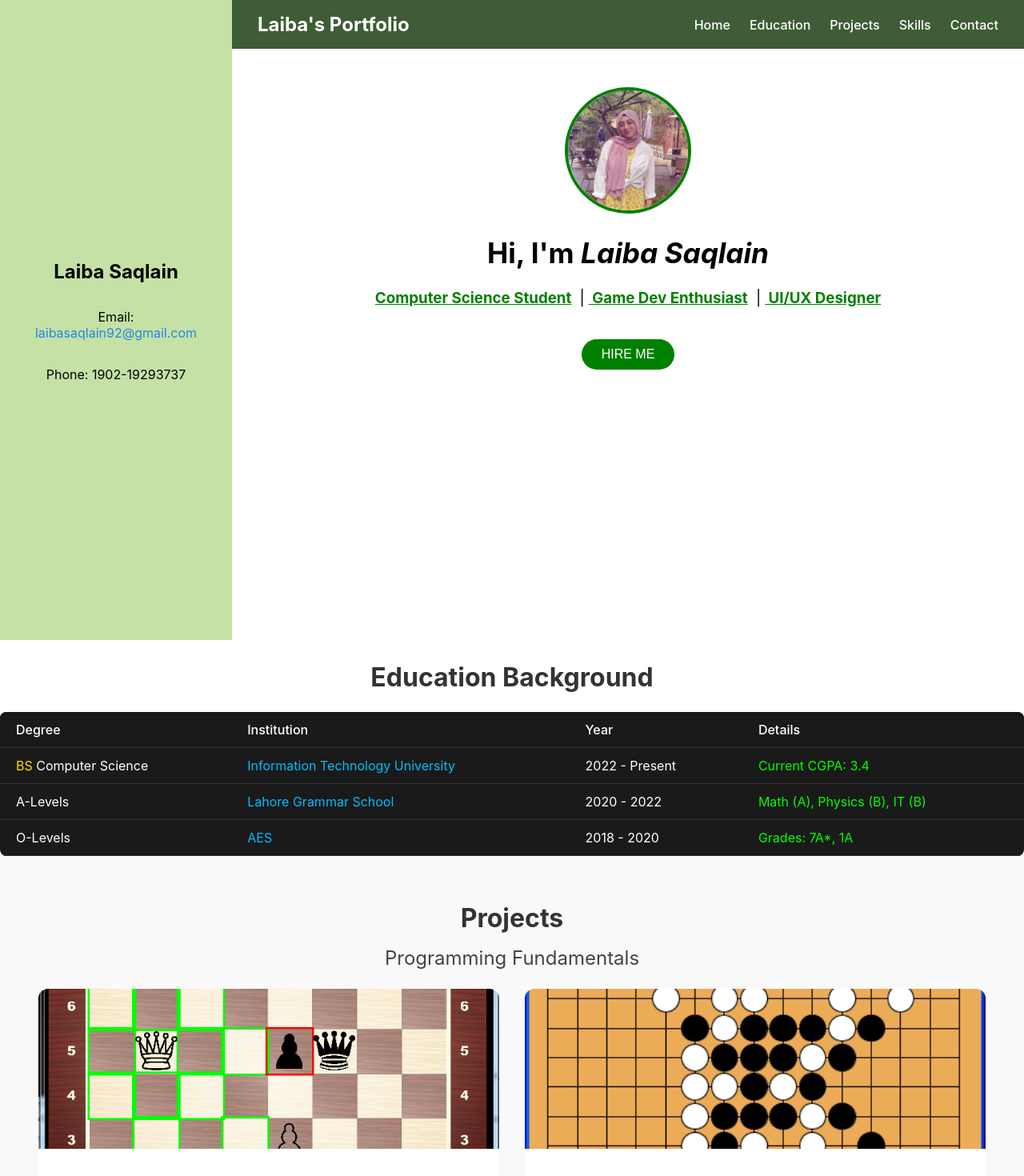
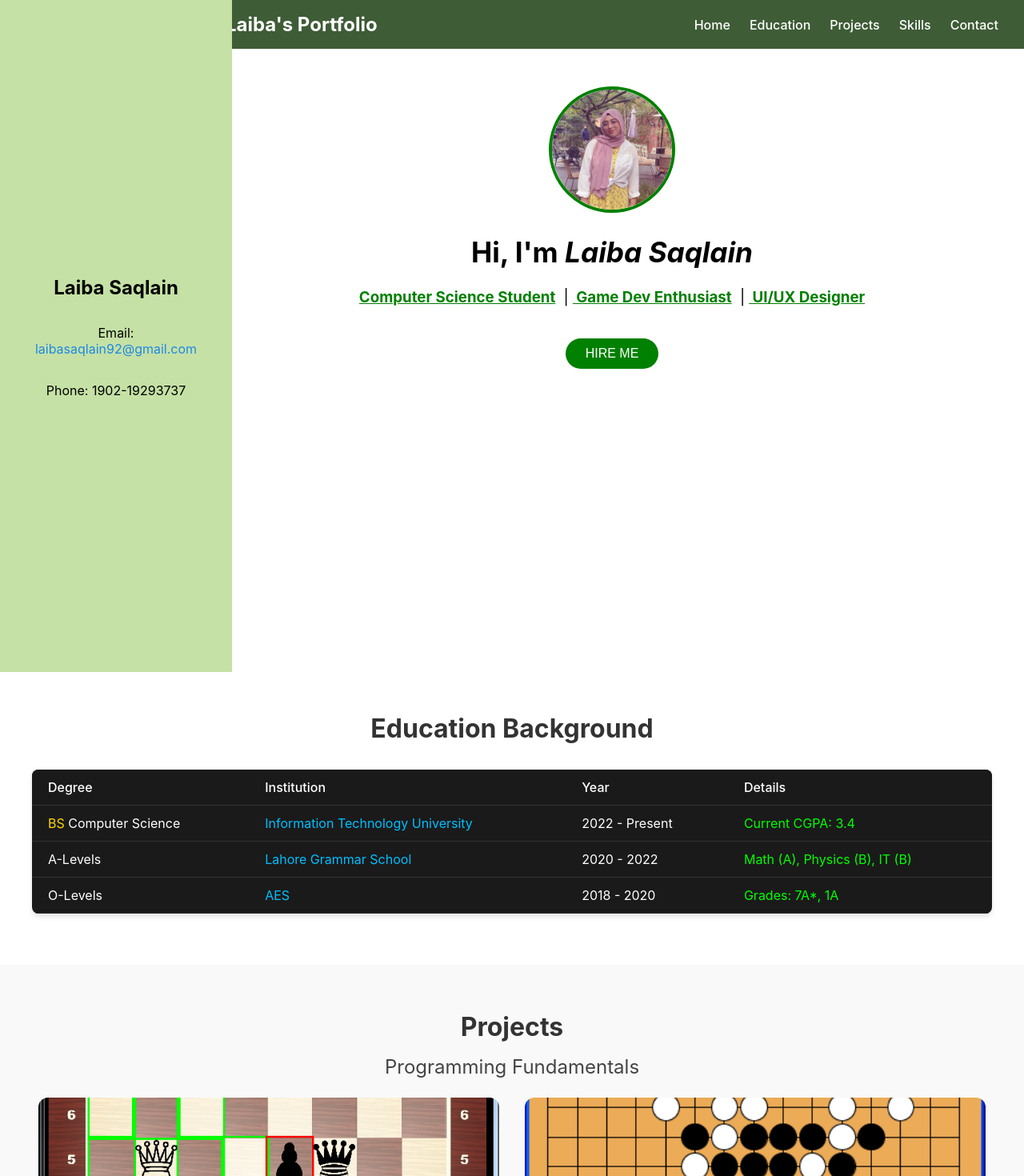
Before and after one commit to laibaaa21/React-Portfolio-2025, a React (Create React App) app: page / in a window 1280 px wide. Shown: the top 1470 px of the page at 80% size. Built offline with nearby package versions, Linux system fonts and the light colour scheme.

Commit message:
Added margin to education section and Made the sidebar fixed on desktop

```diff
--- a/src/components/Education/Education.css
+++ b/src/components/Education/Education.css
@@ -1,3 +1,17 @@
+#education {
+  padding: 4rem 2rem;
+  background-color: #ffffff;
+  max-width: 1200px;
+  margin: 0 auto;
+}
+
+.education-heading {
+  font-size: 2rem;
+  color: #333;
+  margin-bottom: 2rem;
+  text-align: center;
+}
+
 .education-table {
   width: 100%;
   border-collapse: collapse;
@@ -5,6 +19,7 @@
   color: white;
   border-radius: 8px;
   overflow: hidden;
+  box-shadow: 0 4px 6px rgba(0, 0, 0, 0.1);
 }
 
 .education-table th,
@@ -21,13 +36,6 @@
 
 .education-table tr:hover {
   background-color: #2a2a2a;
-}
-
-.education-heading {
-  font-size: 2rem;
-  color: #333;
-  margin-bottom: 1.5rem;
-  text-align: center;
 }
 
 .bs-highlight {
@@ -49,3 +57,19 @@
 .institution-text {
   color: #00bfff;
 }
+
+/* Mobile Responsive Styles */
+@media screen and (max-width: 768px) {
+  #education {
+    padding: 2rem 1rem;
+  }
+
+  .education-table {
+    font-size: 0.9rem;
+  }
+
+  .education-table th,
+  .education-table td {
+    padding: 8px 12px;
+  }
+}
--- a/src/components/Home/Home.css
+++ b/src/components/Home/Home.css
@@ -17,6 +17,11 @@
   align-items: center;
   text-align: center;
   transition: transform 0.3s ease-in-out;
+  position: fixed;
+  top: 0;
+  left: 0;
+  height: 100vh;
+  z-index: 99;
 }
 
 .sidebar h2 {
@@ -32,6 +37,7 @@
   flex: 1;
   padding: 0;
   background-color: #fff;
+  margin-left: 250px; /* Match sidebar width */
 }
 
 .navbar {
@@ -41,7 +47,11 @@
   display: flex;
   justify-content: space-between;
   align-items: center;
-  position: relative;
+  position: fixed;
+  top: 0;
+  right: 0;
+  left: 250px; /* Match sidebar width */
+  z-index: 98;
 }
 
 .navbar h1 {
@@ -69,6 +79,7 @@
 .hero-section {
   text-align: center;
   padding: 3rem;
+  margin-top: 60px; /* Add margin to account for fixed navbar */
 }
 
 .profile-img {
@@ -153,11 +164,6 @@ h3 {
   }
 
   .sidebar {
-    position: fixed;
-    top: 0;
-    left: 0;
-    height: 100vh;
-    z-index: 999;
     transform: translateX(-100%);
   }
 
@@ -174,7 +180,9 @@ h3 {
   }
 
   .navbar {
-    padding: 1rem;
+    position: fixed;
+    left: 0;
+    right: 0;
   }
 
   .nav-menu {
@@ -200,4 +208,8 @@ h3 {
     width: 100%;
     text-align: center;
   }
+
+  .hero-section {
+    margin-top: 80px; /* Increase margin for mobile navbar */
+  }
 }
```
